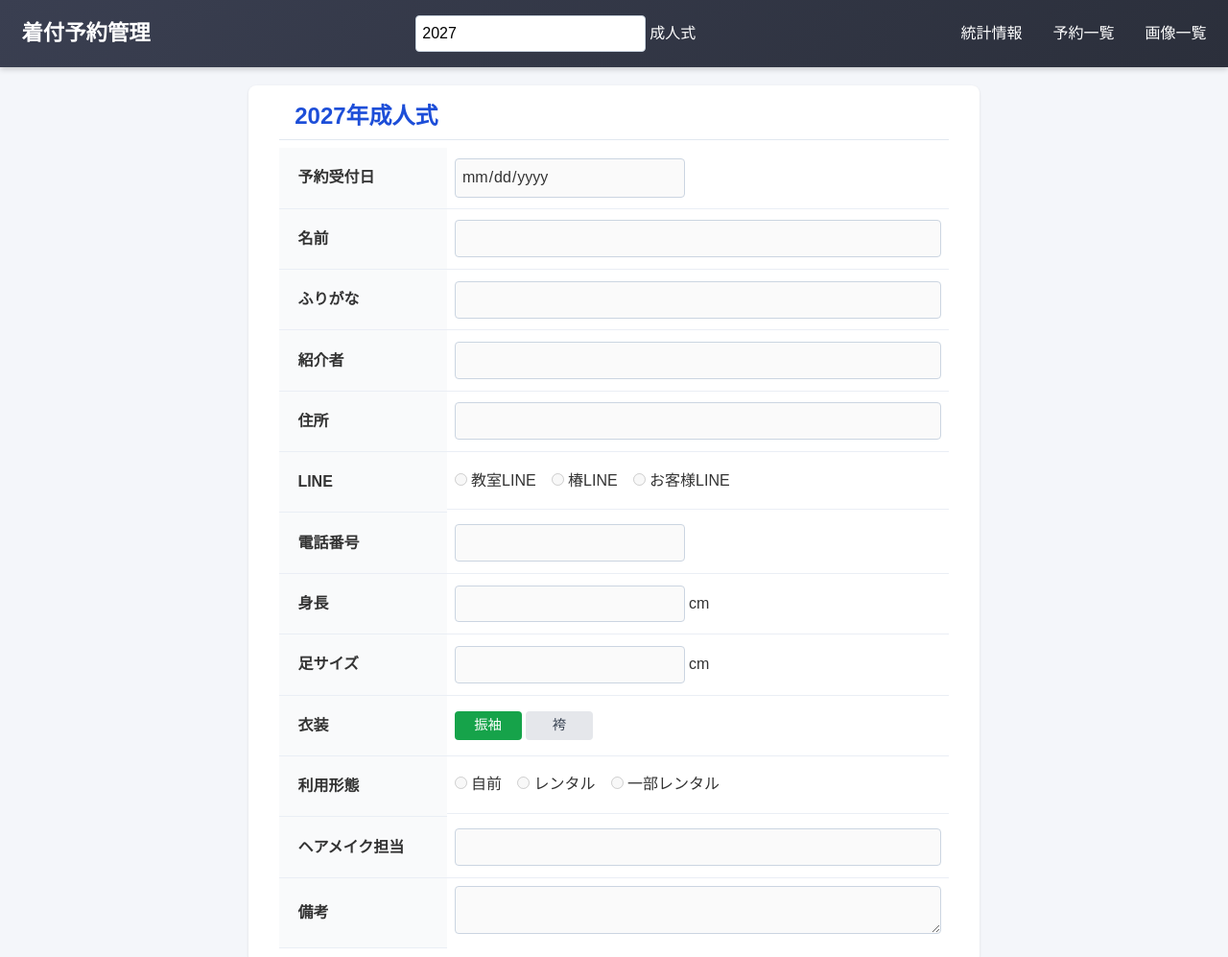
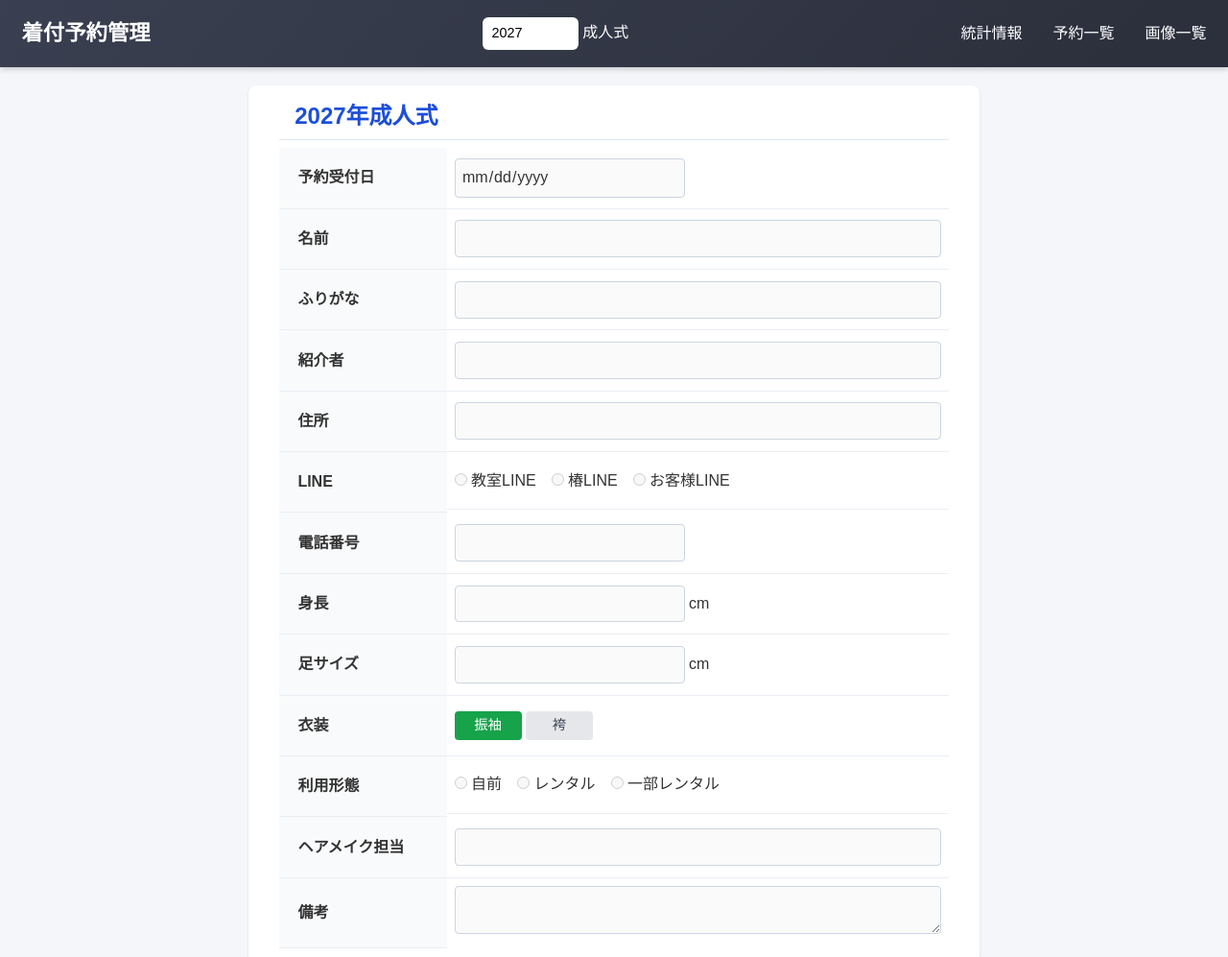
Before and after one commit to yuragino/customer-carte, a plain HTML site: page seijinshiki/form.html in a window 1280 px wide. Shown: the top 997 px of the page at 96% size. Drawn offline with nearby package versions, Linux system fonts and the light colour scheme; no server answers.

Commit message:
成人式フォームのヘッダー年度入力欄が広がるバグを修正
input[type="number"]等のスタイルがページ全体にスコープなしで効いており、ヘッダーの年度入力欄まで幅15remになっていた。mainにスコープして修正。

Co-Authored-By: Claude Sonnet 5 <noreply@anthropic.com>

```diff
--- a/assets/css/seijinshiki/form.css
+++ b/assets/css/seijinshiki/form.css
@@ -148,11 +148,11 @@ label:has(input[type="radio"]) {
   cursor: pointer;
 }
 
-input[type="date"],
-input[type="time"],
-input[type="datetime-local"],
-input[type="number"],
-input[type="tel"] {
+main input[type="date"],
+main input[type="time"],
+main input[type="datetime-local"],
+main input[type="number"],
+main input[type="tel"] {
   width: 15rem;
   padding: 0.4rem;
   border: 1px solid #cbd5e1;
```
